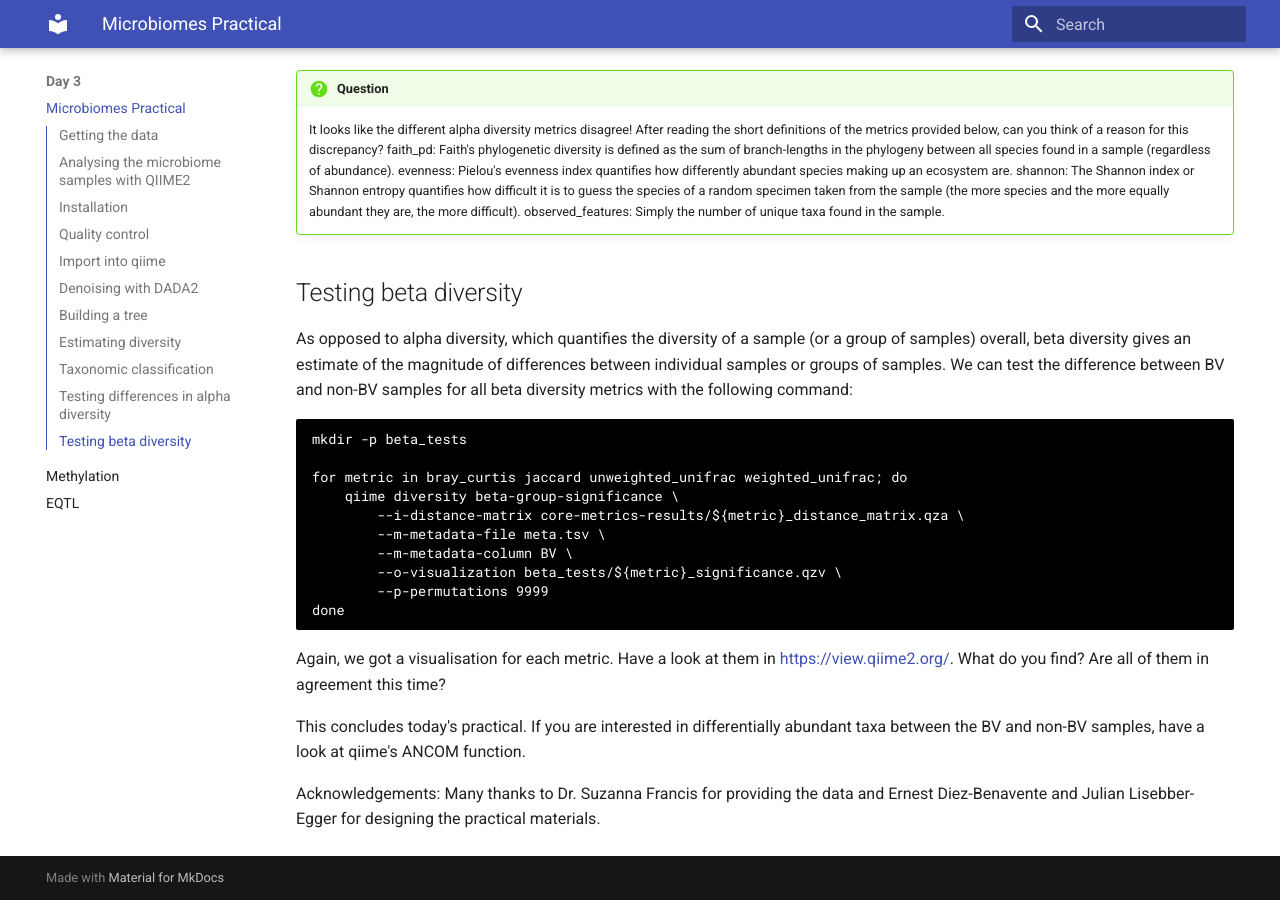
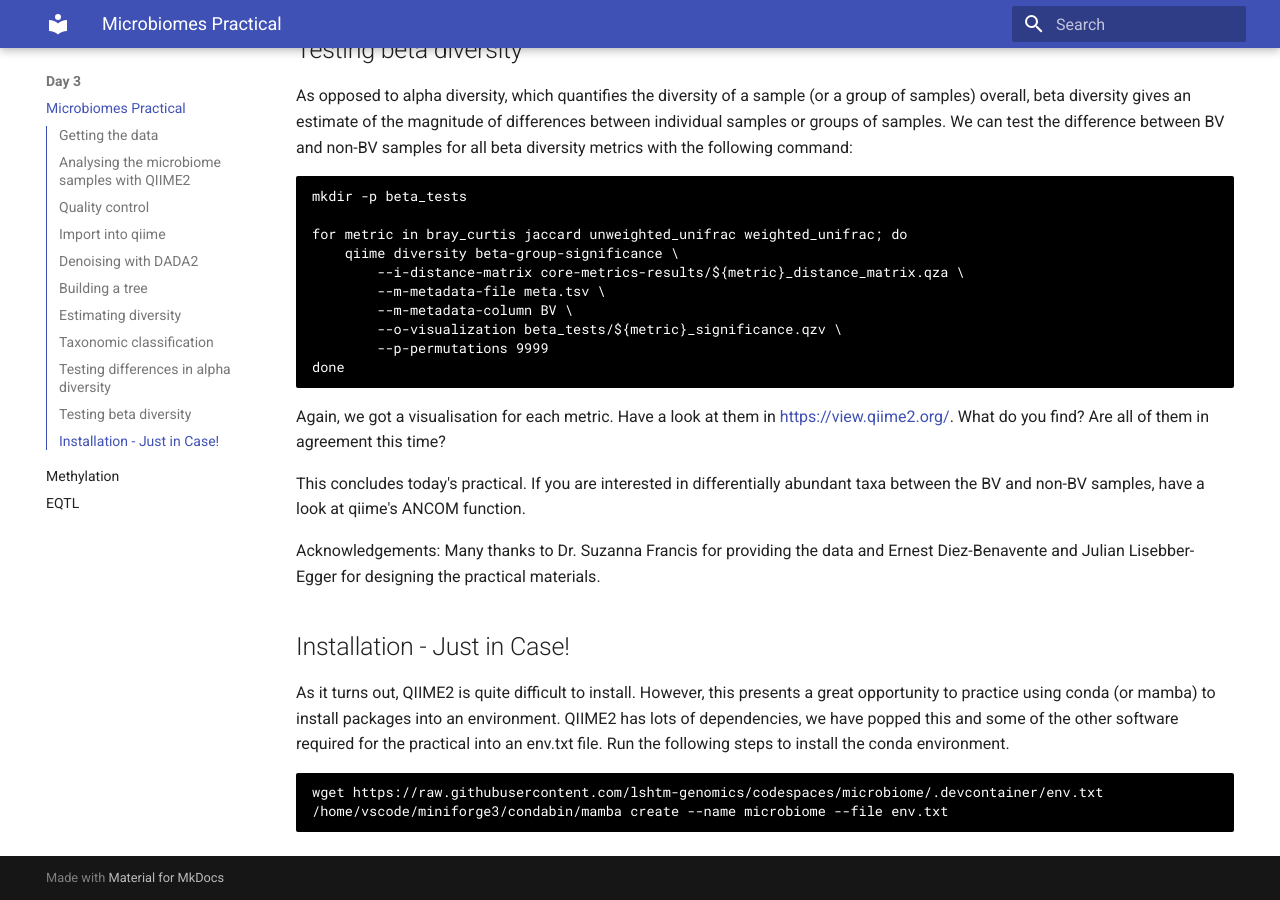
Before and after one commit to lshtm-genomics/omics-course, an MkDocs documentation site: the page built from docs/day3/microbiome.md, in a window 1280 px wide and 900 px high, scrolled down 10300 px. Built offline with MkDocs 1.6.1 and Material for MkDocs 9.7.7, drawn with Linux system fonts in a browser that asks for light colours; some of the changed text lies outside the part shown.

Commit message:
Add installation instructions for QIIME2
Added installation instructions for QIIME2, including steps to create a conda environment using an env.txt file.

````diff
--- a/docs/day3/microbiome.md
+++ b/docs/day3/microbiome.md
@@ -30,13 +30,6 @@ For this practical we are considering 12 samples of vaginal swab that were taken
 Out of all tookits aiming at the unification of the analysis of microbiome data, QIIME (pronounced "chime") and its successor QIIME2 have grown the largest user base in recent years (mostly due to the ease of use and comprehensive online documentation). QIIME2 wraps an extensive suite of third party tools (covering most of the "standard" microbiome pipeline from preprocessing and filtering of raw sequencing reads to statistical tests on diversity metrics and analyses on differential abundance of single taxa) into a single command line interface. In addition, it also provides a GUI as well as a python API for both less and more technically inclined users. We will stay on the middle ground by using the CLI today.
 One idiosyncrasy of QIIME2 is the use of so-called "artefacts". These are zip-archives with a special file extension (.qza for data artefacts and .qzv for visualisation artefacts) that hold bulk data in addition to unique IDs and provenance metadata, which describe all steps that lead to the creation of that particular artefact. This has the advantage that for every intermediate or final result of qiime it is perfectly clear how it was generated from start to finish. There is a small downside, though, since we have to import our data into the QIIME2 format prior to running any analyses. However, before we do that, let's have a look at the quality of our reads (qiime also provides functionality for sequencing data quality control, but it is not as detailed as the output of some dedicated tools like FastQC).
 
-## Installation
-As it turns out, QIIME2 is quite difficult to install. However, this presents a great opportunity to practice using conda (or mamba) to install packages into an environment. QIIME2 has lots of dependencies, we have popped this and some of the other software required for the practical into an env.txt file. Run the following steps to install the conda environment.
-
-```
-wget https://raw.githubusercontent.com/lshtm-genomics/codespaces/microbiome/.devcontainer/env.txt
-/home/vscode/miniforge3/condabin/mamba create --name microbiome --file env.txt
-```
 
 ## Quality control
 
@@ -314,3 +307,12 @@ Again, we got a visualisation for each metric. Have a look at them in [https://v
 This concludes today's practical. If you are interested in differentially abundant taxa between the BV and non-BV samples, have a look at qiime's ANCOM function.
 
 Acknowledgements: Many thanks to Dr. Suzanna Francis for providing the data and Ernest Diez-Benavente and Julian Lisebber-Egger for designing the practical materials.
+
+
+## Installation - Just in Case!
+As it turns out, QIIME2 is quite difficult to install. However, this presents a great opportunity to practice using conda (or mamba) to install packages into an environment. QIIME2 has lots of dependencies, we have popped this and some of the other software required for the practical into an env.txt file. Run the following steps to install the conda environment.
+
+```
+wget https://raw.githubusercontent.com/lshtm-genomics/codespaces/microbiome/.devcontainer/env.txt
+/home/vscode/miniforge3/condabin/mamba create --name microbiome --file env.txt
+```
````
